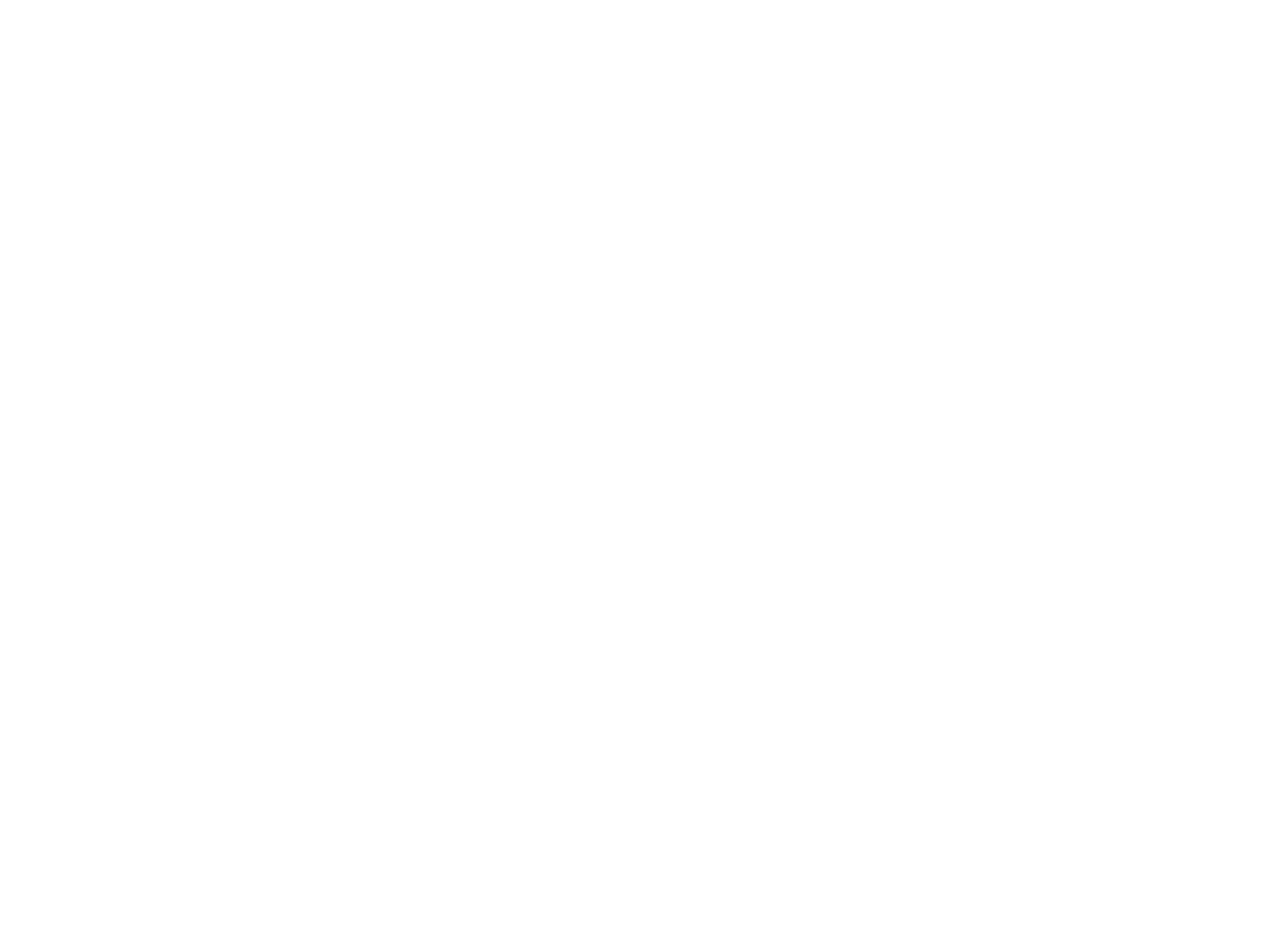
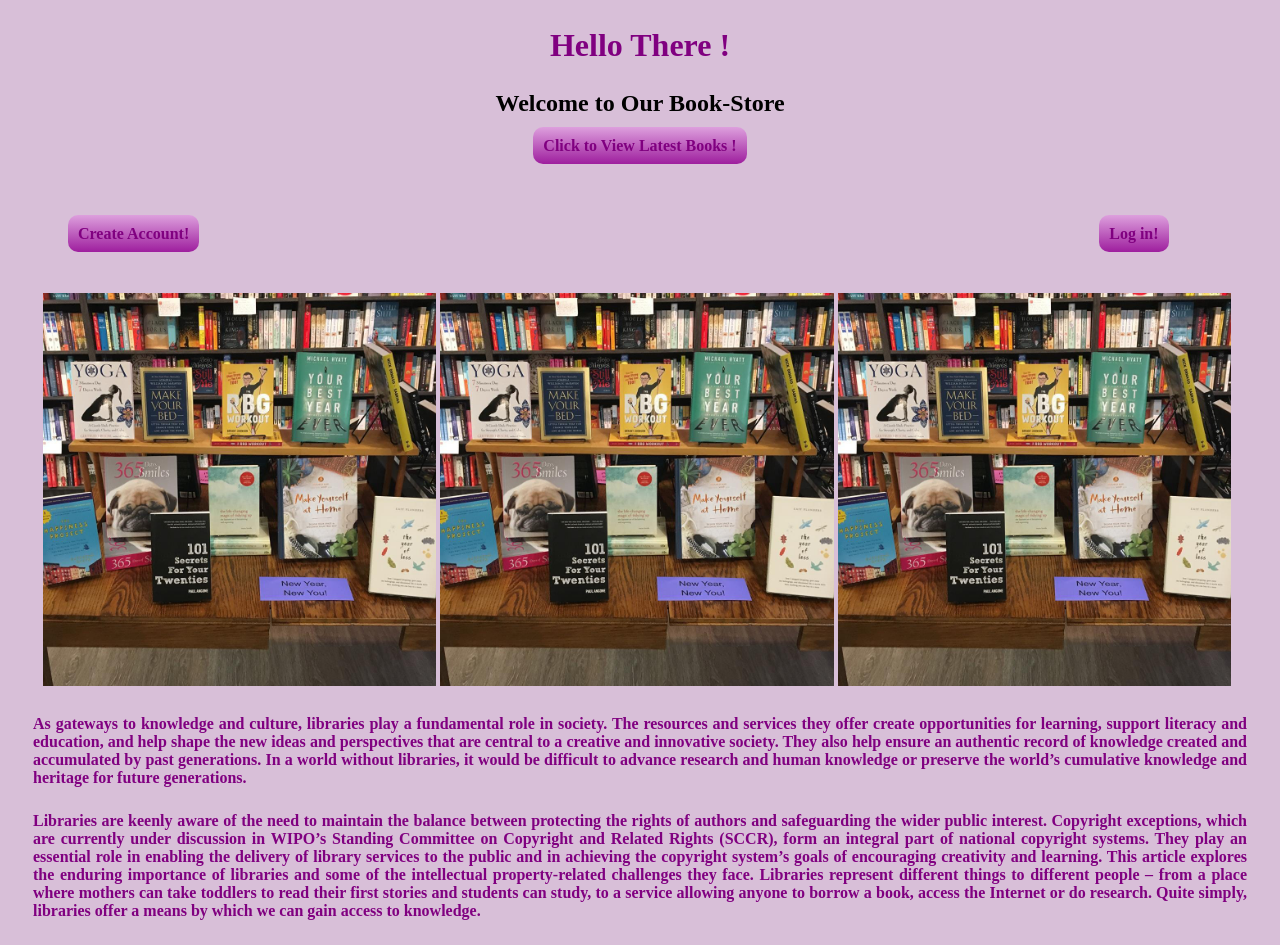
Before and after one commit to tasbiha11/simple-website, a plain HTML site: page index.html in a window 1280 px wide. Before the commit the page ends 800 px from the top, so only its background shows below. Drawn offline with Linux system fonts and the light colour scheme; a web font is replaced by a local one.

Commit message:
second commit

```diff
--- a/index.html
+++ b/index.html
@@ -6,10 +6,63 @@
     <meta http-equiv="X-UA-Compatible" content="IE=edge">
     <meta name="viewport" content="width=device-width, initial-scale=1.0">
     <title>Our Book Store</title>
+    <link rel="preconnect" href="https://fonts.googleapis.com">
+    <link rel="preconnect" href="https://fonts.gstatic.com" crossorigin>
+    <link href="https://fonts.googleapis.com/css2?family=Uchen&display=swap" rel="stylesheet">
+    <link rel="stylesheet" href="style.css">
 </head>
 
 <body>
 
+    <section class="section-zero">
+        <h1>Hello There !</h1>
+        <h2>Welcome to Our Book-Store</h2>
+        <div class="top-view">
+            <a target="_blank" class="first-anchor" href="https://www.amazon.com/gp/new-releases/books">Click to View
+                Latest
+                Books !</a>
+        </div>
+    </section>
+    <section class="first-section">
+        <div class="area">
+            <a class="first-anchor" href="https://www.rokomari.com/book">Create Account!</a>
+        </div>
+        <div class="area2">
+            <a class="first-anchor" href="https://www.rokomari.com/book">Log in!</a>
+        </div>
+    </section>
+    <section>
+        <div class="half-width">
+            <img src="Pictures/Pik2.jpg" alt="">
+            <img src="Pictures/Pik2.jpg" alt="">
+            <img src="Pictures/Pik2.jpg" alt="">
+        </div>
+    </section>
+    <section>
+        <p>
+            As gateways to knowledge and culture, libraries play a fundamental role in society. The resources and
+            services they offer create opportunities for learning, support literacy and education, and help shape the
+            new ideas and perspectives that are central to a creative and innovative society. They also help ensure an
+            authentic record of knowledge created and accumulated by past generations. In a world without libraries, it
+            would be difficult to advance research and human knowledge or preserve the world’s cumulative knowledge and
+            heritage for future generations.
+        </p>
+        <p>
+            Libraries are keenly aware of the need to maintain the balance between protecting the rights of authors and
+            safeguarding the wider public interest. Copyright exceptions, which are currently under discussion in WIPO’s
+            Standing Committee on Copyright and Related Rights (SCCR), form an integral part of national copyright
+            systems. They play an essential role in enabling the delivery of library services to the public and in
+            achieving the copyright system’s goals of encouraging creativity and learning. This article explores the
+            enduring importance of libraries and some of the intellectual property-related challenges they face.
+
+            Libraries represent different things to different people – from a place where mothers can take toddlers to
+            read their first stories and students can study, to a service allowing anyone to borrow a book, access the
+            Internet or do research. Quite simply, libraries offer a means by which we can gain access to knowledge.
+        </p>
+    </section>
+
+
+
 </body>
 
 </html>
--- a/style.css
+++ b/style.css
@@ -0,0 +1,51 @@
+body{
+    font-family: 'Uchen', serif;
+    background-color: thistle;
+}
+h1{
+    text-align: center;
+    font-size: xx-large;
+    color:purple;
+}
+h2{
+    text-align: center;
+
+}
+.top-view{
+    text-align: center;
+
+}
+.first-anchor{
+    color: purple;
+    text-decoration: none;
+    font-weight: bolder;
+    background-image:linear-gradient(plum, rgb(158, 30, 158));
+    padding:10px 10px;
+    border-radius:10px;
+}
+.section-zero{
+    margin-bottom: 70px;
+}
+.first-section{
+    display:flex;
+    margin-bottom: 50px;
+}
+
+.area{
+    margin-left: 60px;
+}
+.area2{
+    margin-left: 900px;
+}
+.half-width{
+    margin-left: 35px;
+}
+.half-width img{
+    width:32%;
+}
+p{
+    color:purple;
+    font-weight: bolder;
+    text-align:justify;
+    margin: 25px;
+}
```
